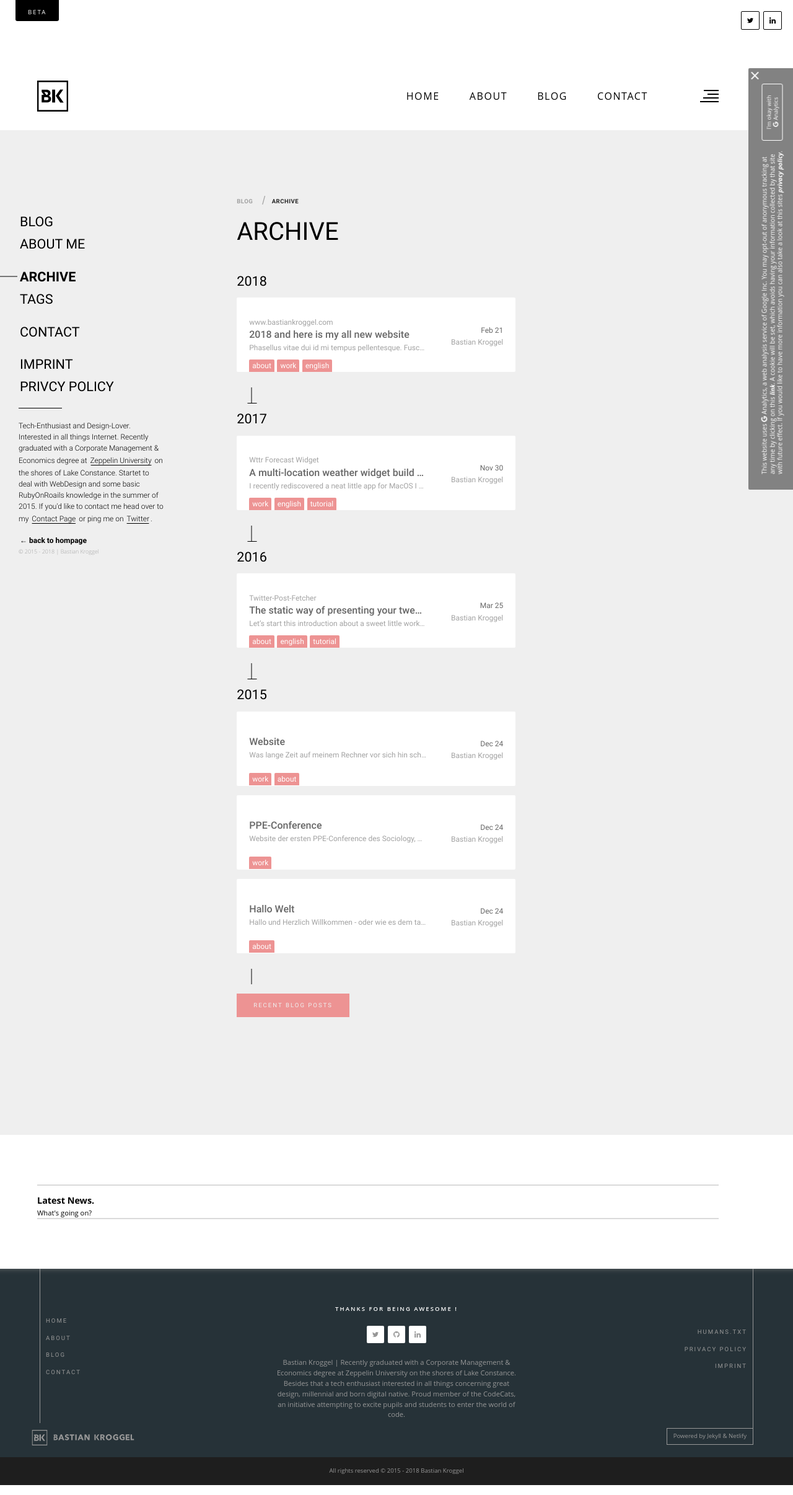
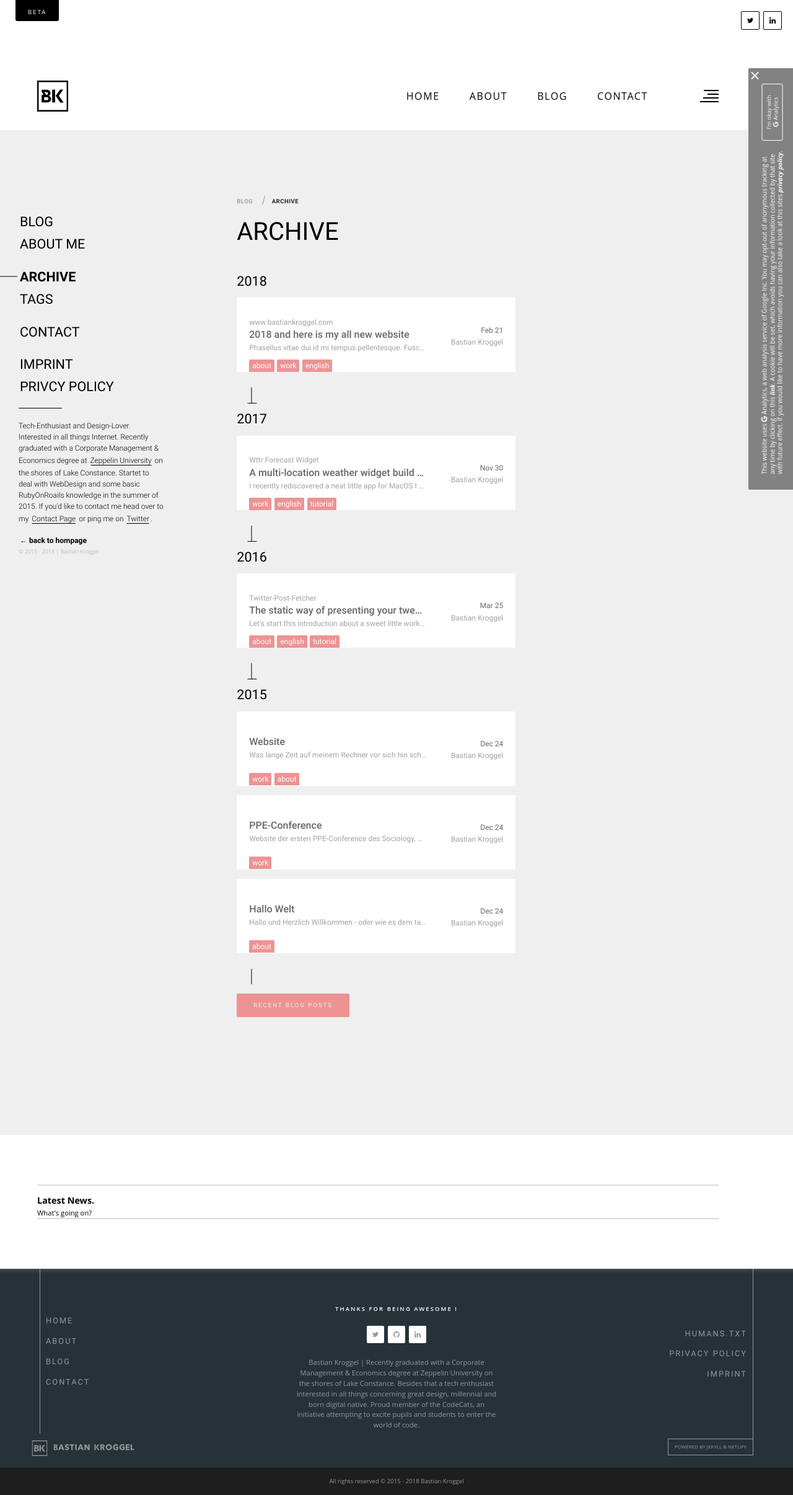
Before and after one commit to bkroggel/luzid, a Jekyll site: the page built from blog/archive/index.html, in a window 1280 px wide. Shown: the whole page at 62% size. Built offline with Jekyll 4.4.1, drawn with Linux system fonts in a browser that asks for light colours; nearby versions of some CDN libraries; some web fonts are replaced; a script that is not in the unit is left out.

Commit message:
additional improvements of timeline, minor font modifications on footer

```diff
--- a/_includes/about/_about.html
+++ b/_includes/about/_about.html
@@ -18,9 +18,7 @@
           <div class="minute"></div>
         </div> -->
         <div class="bk-tl__frame">
-          <div class="side_line"></div>
         {% for company in page.timeline %}
-
 
             <div class="bk-tl_element">
               <div class="bk-tl_el__title">
@@ -35,14 +33,10 @@
               </div>
             </div>
 
-
         {% endfor %}
         </div>
       </div>
-
-
     </div>
-
   </div>
   <div class="timline__expansion_bar" id="timline__expansion_bar">
     <p><i class="fas fa-chevron-right" data-fa-transform="shrink-3"></i>Show more</p>
--- a/_includes/about/_intro.html
+++ b/_includes/about/_intro.html
@@ -83,9 +83,6 @@
       <p class="all">07</p>
     </div>
     <div class="sec__title sec__info">
-      <div class="bk-sec__vert">
-        <a href="{{ site.url }}"><strong>Link to</strong> bastiankroggel.com</a>
-      </div>
       <p class="bk-sub">About Site</p>
     </div>
   </div>
--- a/_sass/_typography.scss
+++ b/_sass/_typography.scss
@@ -212,8 +212,9 @@ a.blog-posts--title {
   @include display_flex;
   @include align-items(center);
   white-space: pre;
+  text-transform: uppercase;
   @include media-query($small){
-    font-size: 0.6em;
+    font-size: 0.5em;
   };
   a {
     font-size: 1em;
@@ -224,7 +225,7 @@ a.blog-posts--title {
 .bk-footer-1__sec1__top ul li,
 .bk-footer-1__sec3__top ul li {
   line-height: 1.3em;
-  padding: 2px 0;
+  padding: 5px 0;
 }
 
 .bk-footer-1__sec1__top ul li a,
@@ -235,6 +236,7 @@ a.blog-posts--title {
   letter-spacing: 2px;
   font-weight: 400;
   text-transform: uppercase;
+  font-size: 0.8em;
 }
 
 .bk-footer-1__sec2 h3 {
@@ -465,6 +467,7 @@ a.link_button {
   background: #ed9393;
   padding: 10px 25px;
   @include pure-link($main-color);
+  border-radius: 2px;
 }
 
 a.link_button.-small {
@@ -597,6 +600,10 @@ a.link_button.-white {
   line-height: 1.7em;
 }
 
+#bk-timeline .bk-tl_element>.bk-tl_el__title>p.bk-tl-date {
+  margin-bottom: 5px;
+}
+
 #bk-timeline .bk-tl_element>.bk-tl_el__title>p.bk-tl-position {
   color: white;
   line-height: 1rem;
@@ -607,6 +614,7 @@ a.link_button.-white {
   color: white;
   font-size: 2.5rem;
   position: relative;
+  margin-bottom: 5px;
   @include media-query($small){
     font-size: 5rem;
   };
@@ -615,28 +623,28 @@ a.link_button.-white {
     position: absolute;
     height: 2px;
     top: 50%;
-    left: -9px;
+    left: -25px;
     width: 0;
     transform: translateY(-100%);
     background: white;
     @include media-query($xtra-small){
-      left: -14px;
+      left: -30px;
     };
     @include media-query($small){
-      left: -40px;
+      left: -50px;
     };
     @include media-query($medium){
-      left: -165px;
+      left: -175px;
     };
   }
   &.active:before {
-    width: 7px;
-    transition: width .4s linear;
+    width: 20px;
+    transition: width .7s linear;
     @include media-query($xtra-small){
-      width: 12px;
+      width: 25px;
     };
     @include media-query($small){
-      width: 38px;
+      width: 40px;
     };
     @include media-query($medium){
       width: 155px;
@@ -777,21 +785,21 @@ a.link_button.-white {
     text-transform: uppercase;
     line-height: 0.9em;
     letter-spacing: -0.06em;
-    &:after {
-      content: '';
-      position: relative;
-      display: inline-block;
-      height: 2px;
-      width: 70px;
-      background: $really-dark;
-      vertical-align: middle;
-      margin-left: 25px;
-      transform: translateY(-200%);
-    }
+    // &:after {
+    //   content: '';
+    //   position: relative;
+    //   display: inline-block;
+    //   height: 2px;
+    //   width: 70px;
+    //   background: $really-dark;
+    //   vertical-align: middle;
+    //   margin-left: 25px;
+    //   transform: translateY(-200%);
+    // }
   }
-  h3:after {
-    content: none;
-  }
+  // h3:after {
+  //   content: none;
+  // }
   p.main_quote {
     font-family: $serif;
     font-size: 3rem;
--- a/_sass/home/_bk-footer.scss
+++ b/_sass/home/_bk-footer.scss
@@ -72,7 +72,7 @@ footer {
   margin:0 0 0 10px;
 }
 .bk-footer-1__sec3__top ul {
-  margin:0 10px 0 0;
+  margin:5px 10px 5px 0;
   text-align: right;
 }
 
@@ -118,7 +118,7 @@ footer {
 
 .bk-footer-1__sec2 {
   width: calc(100% - 66px);
-  max-width: 400px;
+  max-width: 330px;
   @include display_flex;
   @include direction_column;
   @include align-items(center);
--- a/_sass/home/_static.scss
+++ b/_sass/home/_static.scss
@@ -241,9 +241,11 @@
 }
 
 .bk-static-style .bk-tl_element {
-  margin-left: 15px;
+  margin-left: 25px;
+  width: calc(100% - 50px);
   @include media-query($xtra-small){
-    margin-left: 20px;
+    margin-left: 30px;
+    width: calc(100% - 60px);
   };
   @include media-query($small){
     margin-left: 50px;
@@ -312,17 +314,6 @@
     margin-left: -100px;
     width: calc(100% + 200px);
   };
-  .side_line {
-    position: absolute;
-    height: 100%;
-    width: 6px;
-    background: white;
-    left: 0;
-    top: 0;
-    @include media-query($small){
-      width: 10px;
-    };
-  }
 }
 
 // .clock-icon {
@@ -838,11 +829,6 @@ section#social {
   };
 }
 
-.sec__title .bk-sec__vert {
-  left: calc(100% - 30px); //width of .sec__info substracted by padding of 30px
-  transform: rotate(90deg) translate(calc(-100% - 20px), 0%)
-}
-
 .bk-sec__logo {
   width: 100%;
   position: absolute;
```
